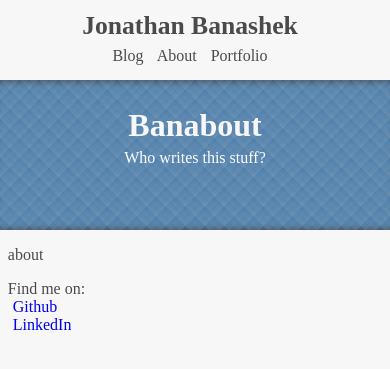
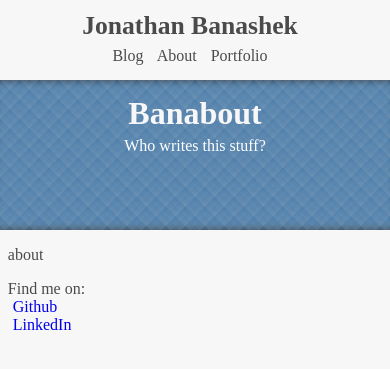
Before and after one commit to Banashek/banashek.github.io, a Jekyll site: the page built from about.html, in a window 390 px wide. Shown: the top 369 px of the page. Built offline with Jekyll 4.4.1, drawn with Linux system fonts in a browser that asks for light colours; some web fonts are replaced; Markdown is read by kramdown in place of the engine named in the settings.

Commit message:
Modifying media queries again to test mobile

```diff
--- a/stylesheets/animated_background.css
+++ b/stylesheets/animated_background.css
@@ -47,6 +47,6 @@
 
 @media (max-width: 767px) {
 	#hero-text-container {
-		transform: translateY(-80%);
+		transform: translateY(-100%);
 	}
 }
--- a/stylesheets/hero.css
+++ b/stylesheets/hero.css
@@ -61,7 +61,7 @@
 		height: 150px;
 	}
 	#hero-container {
-		transform: translateY(-80%);
+		transform: translateY(-100%);
 	}
 	#hero-header {
 		font-size: 2em;
```
